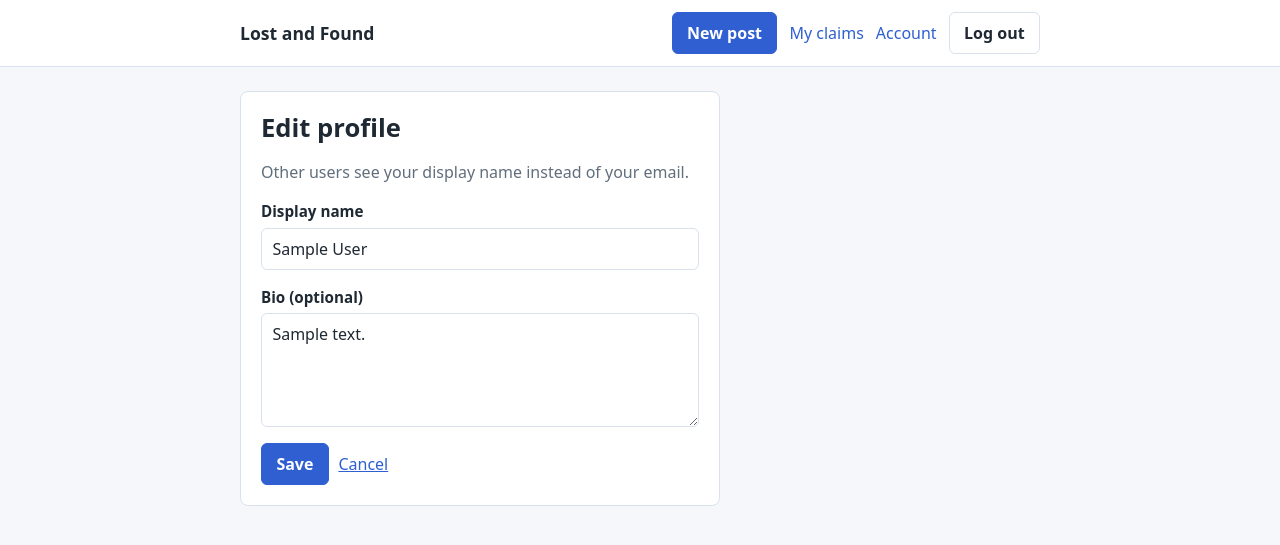
After one commit to RockettKings/Lost-and-Found, a Flask app: page /profiles/me/edit in a window 1280 px wide. The commit adds this page. Shown: the top 545 px of the page. Run offline with Flask 3, Linux system fonts and the light colour scheme; a user stored in the database is signed in; tables that the repository leaves empty hold one stand-in row (values such as "Sample post").

Commit message:
Req 10: profile pages with posts, owner-only email, and profile editing
Co-authored-by: Cursor <cursoragent@cursor.com>

```diff
--- a/app/models.py
+++ b/app/models.py
@@ -49,6 +49,11 @@ class User(UserMixin, db.Model):
             raise ValueError("Display name must be text.")
         # Blank names stay unset, allowing multiple accounts to finish profiles later.
         return name.strip() or None
+
+    @property
+    def public_name(self):
+        """The name shown to other users. Never fall back to the email."""
+        return self.display_name or f"User #{self.id}"
 
     def set_password(self, password):
         # Werkzeug's default is salted scrypt; only the hash is ever stored.
--- /dev/null
+++ b/app/profiles/forms.py
@@ -0,0 +1,16 @@
+"""Profile editing. Flask-WTF adds the CSRF token."""
+
+from flask_wtf import FlaskForm
+from wtforms import StringField, TextAreaField
+from wtforms.validators import Length, Optional
+
+
+def strip_text(value):
+    return value.strip() if isinstance(value, str) else value
+
+
+class ProfileForm(FlaskForm):
+    display_name = StringField("Display name", filters=[strip_text],
+                               validators=[Optional(), Length(max=80)])
+    bio = TextAreaField("Bio (optional)", filters=[strip_text],
+                        validators=[Optional(), Length(max=500)])
--- a/app/profiles/routes.py
+++ b/app/profiles/routes.py
@@ -1,9 +1,53 @@
-from flask import Blueprint
+"""Requirement 10: profiles show a user's name and posts, never their email to others."""
 
-# Create profiles Blueprint
+from flask import Blueprint, abort, flash, redirect, render_template, request, url_for
+from flask_login import current_user, login_required
+from sqlalchemy.exc import IntegrityError
+
+from app.extensions import db
+from app.models import Item, User
+from app.profiles.forms import ProfileForm
+
 profiles_bp = Blueprint("profiles", __name__, url_prefix="/profiles")
 
-# Define routes
-@profiles_bp.route("/<int:profile_id>", methods=["GET"])
-def get_profile(profile_id):
-    return
+
+def public_profile(user):
+    # Only these fields reach the template, so another user's email cannot leak.
+    return {"id": user.id, "name": user.public_name, "bio": user.bio, "joined": user.created_at}
+
+
+@profiles_bp.get("/me")
+@login_required
+def mine():
+    return redirect(url_for("profiles.view", user_id=current_user.id))
+
+
+@profiles_bp.get("/<int:user_id>")
+def view(user_id):
+    user = db.session.get(User, user_id)
+    if user is None:
+        abort(404)
+    is_owner = current_user.is_authenticated and current_user.id == user.id
+    pagination = db.paginate(db.select(Item).where(Item.user_id == user.id)
+                            .order_by(Item.date_reported.desc(), Item.id.desc()),
+                            per_page=20, max_per_page=20, error_out=False)
+    return render_template("profiles/view.html", profile=public_profile(user), is_owner=is_owner,
+                           email=user.email if is_owner else None, pagination=pagination)
+
+
+@profiles_bp.route("/me/edit", methods=["GET", "POST"])
+@login_required
+def edit():
+    form = ProfileForm(obj=current_user)
+    if form.validate_on_submit():
+        current_user.display_name = form.display_name.data or None
+        current_user.bio = form.bio.data or None
+        try:
+            db.session.commit()
+        except IntegrityError:
+            db.session.rollback()
+            form.display_name.errors.append("That display name is already taken.")
+        else:
+            flash("Profile updated.", "success")
+            return redirect(url_for("profiles.mine"), code=303)
+    return render_template("profiles/edit.html", form=form), (400 if request.method == "POST" else 200)
--- a/app/templates/base.html
+++ b/app/templates/base.html
@@ -16,7 +16,7 @@
         {% if current_user.is_authenticated %}
           <a class="button" href="{{ url_for('pages.create_post') }}">New post</a>
           <a href="{{ url_for('claims.mine') }}">My claims</a>
-          <span>Account</span>
+          <a href="{{ url_for('profiles.mine') }}">Account</a>
           <form method="post" action="{{ url_for('auth.logout') }}">
             <input type="hidden" name="csrf_token" value="{{ csrf_token() }}">
             <button class="button secondary" type="submit">Log out</button>
--- a/app/templates/posts/detail.html
+++ b/app/templates/posts/detail.html
@@ -4,6 +4,7 @@
   <section id="post-detail" data-post-id="{{ post_id }}">
     <p class="status-message" role="status" aria-live="polite">Loading post…</p>
   </section>
+  <p class="meta">Posted by <a href="{{ url_for('profiles.view', user_id=item.user_id) }}">{{ item.user.public_name }}</a></p>
   {% if item.listing_type == "found" %}
     <div class="card actions">
       {% if current_user.is_authenticated and current_user.id == item.user_id %}
--- /dev/null
+++ b/app/templates/profiles/edit.html
@@ -0,0 +1,18 @@
+{% extends "base.html" %}
+{% from "auth/_field.html" import field %}
+{% block title %}Edit profile · Lost and Found{% endblock %}
+{% block content %}
+<div class="card narrow">
+  <h1>Edit profile</h1>
+  <p class="meta">Other users see your display name instead of your email.</p>
+  <form method="post" novalidate>
+    {{ form.hidden_tag() }}
+    {{ field(form.display_name, maxlength=80) }}
+    {{ field(form.bio, maxlength=500, rows=4) }}
+    <div class="actions">
+      <button class="button" type="submit">Save</button>
+      <a href="{{ url_for('profiles.mine') }}">Cancel</a>
+    </div>
+  </form>
+</div>
+{% endblock %}
```
Also changed, not shown: app/templates/profiles/view.html (added, +38 -0 lines), tests/test_auth.py (+5 -5 lines), tests/test_profiles.py (added, +102 -0 lines).
